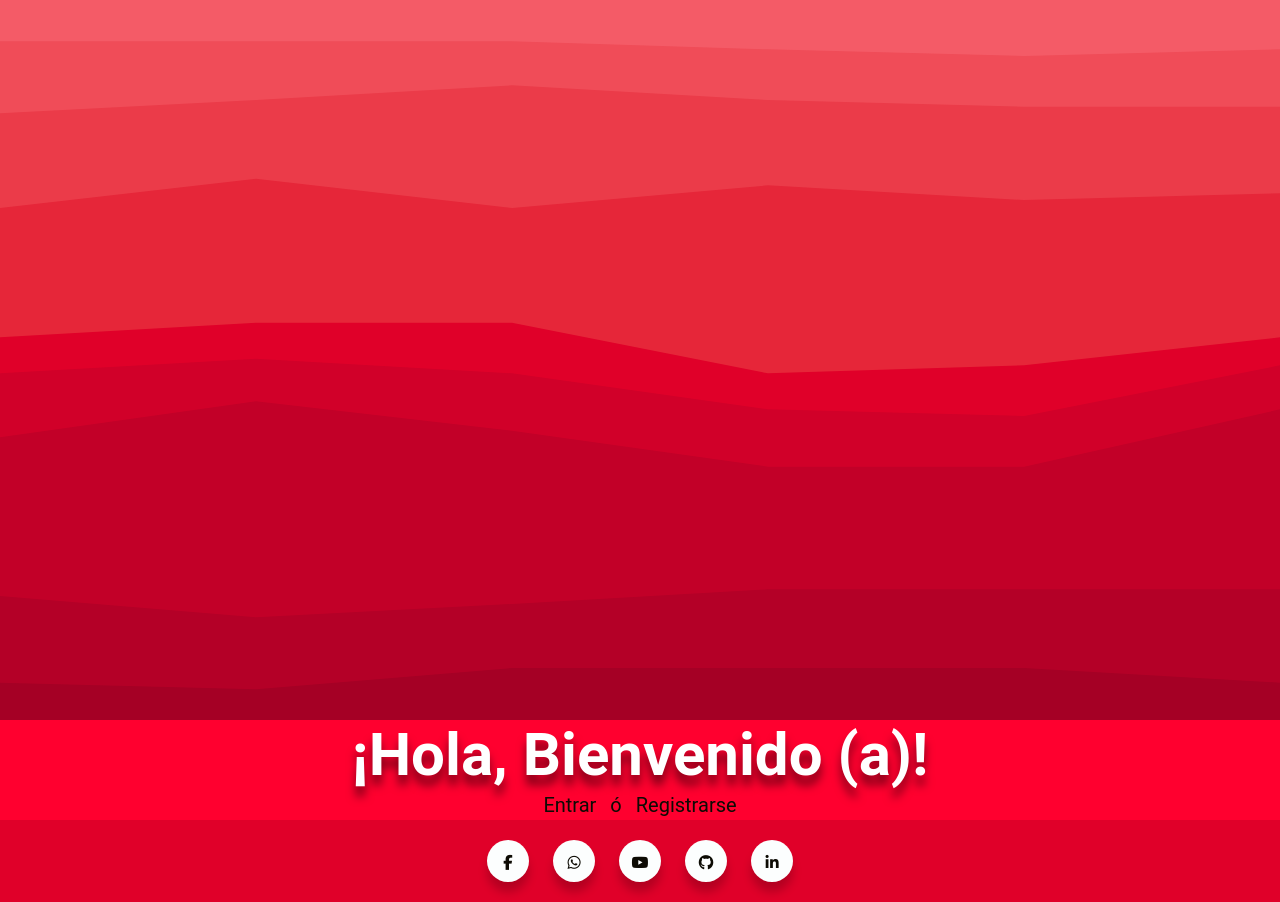
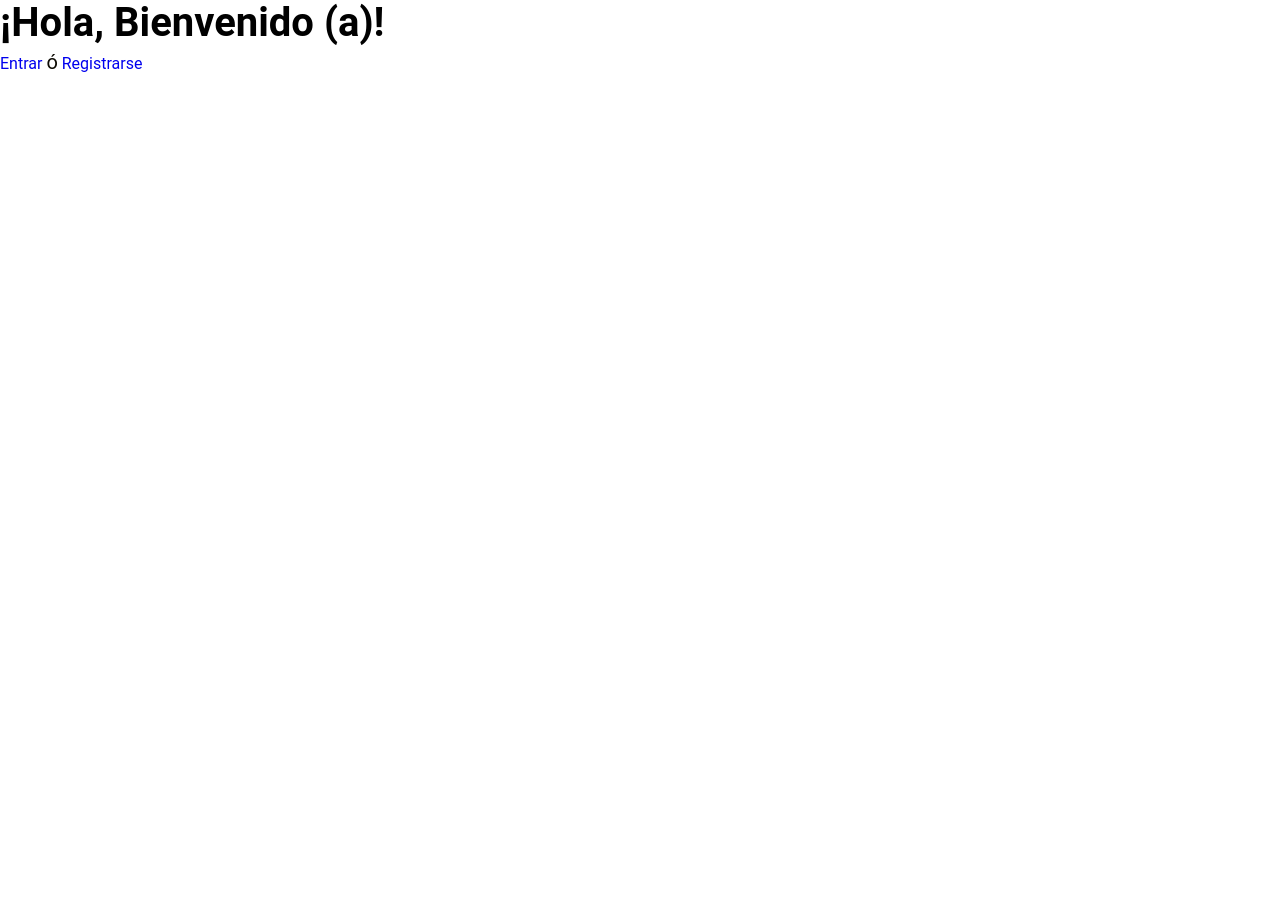
Before and after one commit to lozp1/NewForm, a PHP site: page / in a window 1280 px wide. After the commit the page ends 72 px from the top, so only its background shows below. Run offline with PHP 8.4, Linux system fonts and the light colour scheme; some libraries are stand-ins or nearby versions.

Commit message:
Delete Welcome

```diff
--- a/admin/index.php
+++ b/admin/index.php
@@ -7,70 +7,18 @@ incluirTemplate('headerV');
   <title>Bienvenido (a)</title>
 </head>
 
-<!-- <div class="curvo top">
-  <svg xmlns="http://www.w3.org/2000/svg" viewBox="0 0 1440 264">
-    <path fill="#ff002f" fill-opacity="1" d="M0,64L26.7,69.3C53.3,75,107,85,160,96C213.3,107,267,117,320,144C373.3,171,427,213,480,208C533.3,203,587,149,640,138.7C693.3,128,747,160,800,181.3C853.3,203,907,213,960,213.3C1013.3,213,1067,203,1120,170.7C1173.3,139,1227,85,1280,74.7C1333.3,64,1387,96,1413,112L1440,128L1440,320L1413.3,320C1386.7,320,1333,320,1280,320C1226.7,320,1173,320,1120,320C1066.7,320,1013,320,960,320C906.7,320,853,320,800,320C746.7,320,693,320,640,320C586.7,320,533,320,480,320C426.7,320,373,320,320,320C266.7,320,213,320,160,320C106.7,320,53,320,27,320L0,320Z"></path>
-  </svg>
-</div> -->
-
-<!-- <img src="build/img/icono1.svg" alt="Icono Seguridad" loading="lazy" /> -->
-<div class="curvo">
-
-  <body class="centrado">
-    <img src="../src/img/logo_w.svg" alt="Background de color rojo" loading="lazy">
+<body class="body">
+  <div class="login-bienvenida">
     <h1>¡Hola, Bienvenido (a)!</h1>
 
     <header>
       <a href="propiedades/login.php">Entrar</a>
       <span>ó</span>
       <a href="propiedades/signup.php">Registrarse</a>
-
     </header>
 
-    <!-- <svg xmlns="http://www.w3.org/2000/svg" viewBox="0 0 1440 262">
-      <path fill="#e00029" fill-opacity="1" d="M0,96L26.7,106.7C53.3,117,107,139,160,149.3C213.3,160,267,160,320,138.7C373.3,117,427,75,480,85.3C533.3,96,587,160,640,176C693.3,192,747,160,800,133.3C853.3,107,907,85,960,106.7C1013.3,128,1067,192,1120,186.7C1173.3,181,1227,107,1280,69.3C1333.3,32,1387,32,1413,32L1440,32L1440,320L1413.3,320C1386.7,320,1333,320,1280,320C1226.7,320,1173,320,1120,320C1066.7,320,1013,320,960,320C906.7,320,853,320,800,320C746.7,320,693,320,640,320C586.7,320,533,320,480,320C426.7,320,373,320,320,320C266.7,320,213,320,160,320C106.7,320,53,320,27,320L0,320Z"></path>
-    </svg> -->
+  </div>
 
-    <div class="wrapper-centrado">
-      <div class="wrapper">
-        <div class="icon facebook">
-          <div class="tooltip">
-            Facebook
-          </div>
-          <a href="https://www.facebook.com/solutionstechgt"><i class="fa-brands fa-facebook-f"></i></a>
-        </div>
-
-        <div class="icon whatsapp">
-          <div class="tooltip">
-            Whatsapp
-          </div>
-          <a href="#"><i class="fa-brands fa-whatsapp"></i></a>
-        </div>
-
-        <div class="icon youtube">
-          <div class="tooltip">
-            Youtube
-          </div>
-          <a href="https://www.youtube.com/channel/UC2eHENnRThn5EByEBMppB1g""><i class=" fa-brands fa-youtube"></i></a>
-        </div>
-
-        <div class="icon github">
-          <div class="tooltip">
-            GitHub
-          </div>
-          <a href="https://github.com/lozp1/NewForm"><i class="fa-brands fa-github"></i></a>
-        </div>
-
-        <div class="icon linkedin">
-          <div class="tooltip">
-            Linkedin
-          </div>
-          <a href="https://gt.linkedin.com/company/b-smooth-solutions?original_referer=https%3A%2F%2Fwww.google.com%2F"><i class="fa-brands fa-linkedin-in"></i></a>
-        </div>
-      </div>
-    </div>
-</div>
-
-<script src="../../build/js/app.js"></script>
-<script src="https://kit.fontawesome.com/6e9377a9ac.js" crossorigin="anonymous"></script>
+  <script src="../../build/js/app.js"></script>
+  <script src="https://kit.fontawesome.com/6e9377a9ac.js" crossorigin="anonymous"></script>
 </body>
--- a/includes/templates/header.php
+++ b/includes/templates/header.php
@@ -10,7 +10,7 @@
     <script src="https://kit.fontawesome.com/6e9377a9ac.js" crossorigin="anonymous"></script>
 </head>
 
-<body class="body">
+<body>
     <header class="header">
         <div class="contenido-header">
             <h1>Evaluar Hardware</h1>
--- a/src/scss/base/_globales.scss
+++ b/src/scss/base/_globales.scss
@@ -15,7 +15,6 @@ body {
   font-size: 1.6rem;
   margin: 0;
   padding: 0;
-  background-color: #f0f2f5;
 
   &.body-fijo {
     overflow: hidden;
--- a/src/scss/layout/_darkMode.scss
+++ b/src/scss/layout/_darkMode.scss
@@ -93,15 +93,15 @@
     color: v.$blanco;
   }
 
+  a {
+    color: v.$blanco;
+
+    &:hover {
+      color: v.$rojoClaro;
+      font-weight: bold;
+    }
+  }
   span {
     color: v.$blanco;
-    a {
-      color: v.$blanco;
-
-      &:hover {
-        color: v.$rojoOscuro;
-        font-weight: bold;
-      }
-    }
   }
 }
--- a/src/scss/layout/_header.scss
+++ b/src/scss/layout/_header.scss
@@ -1,5 +1,13 @@
 @use "base/variables" as v;
 @use "base/mixins" as m;
+
+.no-webp .inicio {
+  background-image: url(../img/header.jpg);
+}
+
+.webp .inicio {
+  background-image: url(../img/header.webp);
+}
 
 .header {
   background-color: v.$rojoOscuro;
--- a/src/scss/layout/_login.scss
+++ b/src/scss/layout/_login.scss
@@ -25,7 +25,6 @@
   margin: 0;
   padding: 0;
   text-align: center;
-  background-image: url(../../img/logo_w.svg);
 
   .contenido-header {
     justify-content: center;
--- a/src/scss/layout/_redes.scss
+++ b/src/scss/layout/_redes.scss
@@ -16,7 +16,7 @@
   transition: all 0.4s cubic-bezier(0.68, 0.55, 0.265, 1.55);
 }
 
-.wrapper .icon a {
+.wrapper .icon .icono {
   position: relative;
   height: 42px; // tamaño de circulo
   width: 42px;
@@ -28,12 +28,12 @@
   box-shadow: 0 10px 10px rgba(0, 0, 0, 0.2); // sombreado del circulo
 }
 
-.wrapper .icon a i {
+.wrapper .icon .icono i {
   font-size: 15px;
   line-height: 15px;
 }
 
-.wrapper .icon:hover a {
+.wrapper .icon:hover .icono {
   color: v.$blanco;
 }
 
@@ -69,36 +69,36 @@
   transition: all 0.4s cubic-bezier(0.68, 0.55, 0.265, 1.55);
 }
 
-.wrapper .icon:hover a,
+.wrapper .icon:hover .icono,
 .wrapper .icon:hover .tooltip {
   text-shadow: 0px -1px 0px rgba (0, 0, 0, 0.4);
 }
 
-.wrapper .whatsapp:hover a,
+.wrapper .whatsapp:hover .icono,
 .wrapper .whatsapp:hover .tooltip,
 .wrapper .whatsapp:hover .tooltip::before {
   background: v.$esmeraldaOscuro;
 }
 
-.wrapper .facebook:hover a,
+.wrapper .facebook:hover .icono,
 .wrapper .facebook:hover .tooltip,
 .wrapper .facebook:hover .tooltip::before {
   background: v.$azul;
 }
 
-.wrapper .youtube:hover a,
+.wrapper .youtube:hover .icono,
 .wrapper .youtube:hover .tooltip,
 .wrapper .youtube:hover .tooltip::before {
   background: v.$rojoClaro;
 }
 
-.wrapper .github:hover a,
+.wrapper .github:hover .icono,
 .wrapper .github:hover .tooltip,
 .wrapper .github:hover .tooltip::before {
   background: v.$grisOscuro;
 }
 
-.wrapper .linkedin:hover a,
+.wrapper .linkedin:hover .icono,
 .wrapper .linkedin:hover .tooltip,
 .wrapper .linkedin:hover .tooltip::before {
   background: #3589f6;
--- a/src/scss/layout/_welcome.scss
+++ b/src/scss/layout/_welcome.scss
@@ -1,36 +1,7 @@
 @use "base/variables" as v;
 @use "base/mixins" as m;
 
-.curvo {
-  background-color: v.$rojoClaro;
-  color: #fff;
-  text-align: center;
-
-  h1 {
-    font-size: 6rem;
-    text-shadow: 0 10px 10px rgba(0, 0, 0, 0.5); // sombreado del circulo
-  }
-
-  a {
-    color: v.$negro;
-    font-size: 2rem;
-    padding: 2rem 1rem;
-
-    &:hover {
-      color: v.$blanco;
-      font-weight: bold;
-    }
-  }
-
-  span {
-    color: v.$negro;
-  }
-}
-
-.top {
-  background-color: v.$rojoOscuro;
-}
-
-.wrapper-centrado {
-  background-color: v.$rojoOscuro;
-}
+//.body {
+//  background: url(../../../build/img/login-welcome.svg) no-repeat center top;
+//  background-attachment: fixed;
+//}
```
Also changed, not shown: admin/propiedades/login.php (+41 -0 lines), build/css/app.css, src/img/login-welcome.svg (added), src/img/login-welcome2.svg (added), src/img/logo_w.svg (deleted), src/img/logo_welcome.png (deleted), 6 other files.
